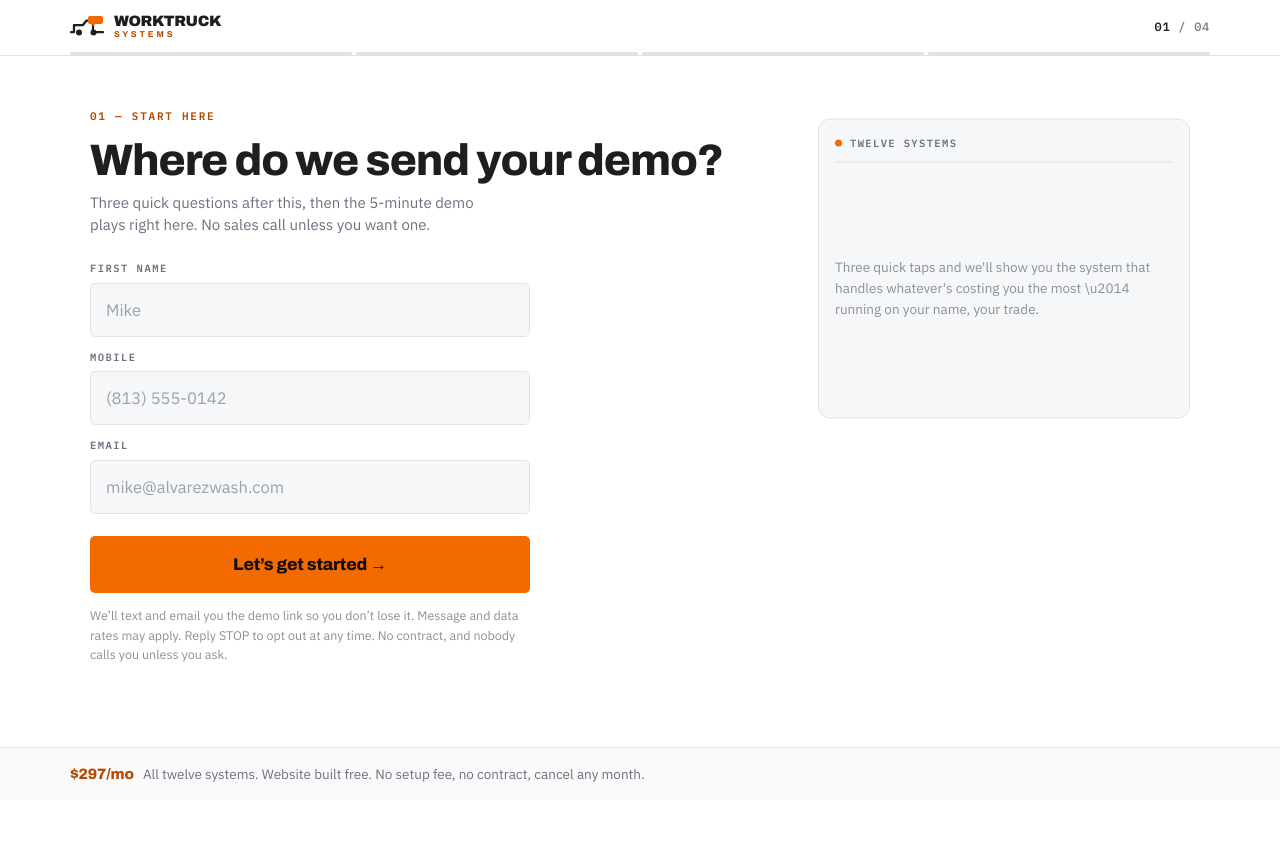
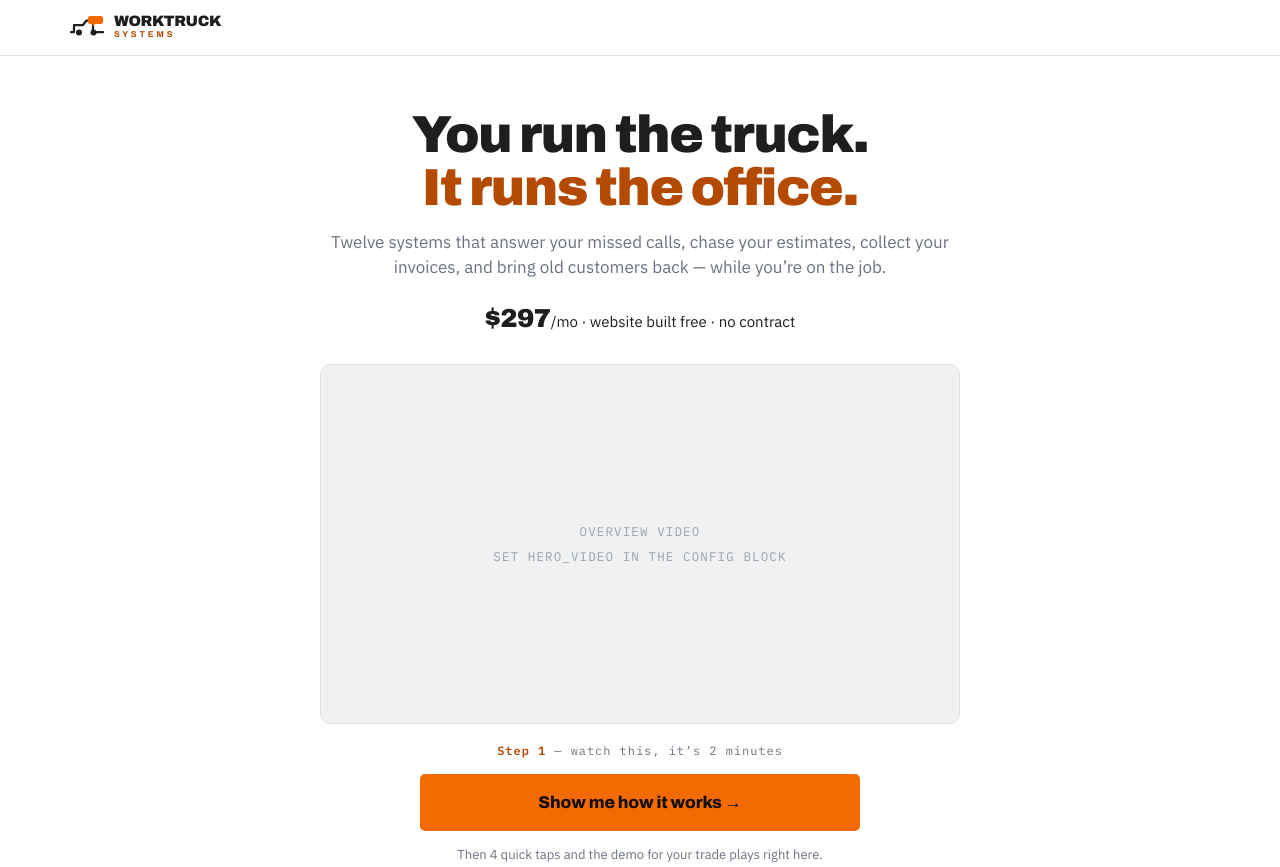
Before and after one commit to getmoeapp-cmd/Worktrucksystems, a plain HTML site: page start.html in a window 1280 px wide. Shown: the top 867 px of the page. Before the commit the page ends 800 px from the top, so only its background shows below. Drawn offline with Linux system fonts and the light colour scheme.

Commit message:
Update start.html

```diff
--- a/start.html
+++ b/start.html
@@ -77,6 +77,8 @@ body{
 /* ── Layout ── */
 .wt-main{flex:1;width:100%;max-width:var(--shell-max);margin:0 auto;padding:34px 20px 40px;}
 .wt-grid{display:grid;grid-template-columns:1fr;gap:34px;align-items:start;}
+.wt-grid.is-hero{grid-template-columns:1fr;}
+.wt-grid.is-hero .wt-thread{display:none;}
 
 /* ── Cards ── */
 .wt-step{animation:wt-in .38s var(--ease) both;}
@@ -198,6 +200,31 @@ body{
 .wt-anchor__inner{max-width:var(--shell-max);margin:0 auto;display:flex;align-items:baseline;gap:9px;flex-wrap:wrap;font-size:13.5px;color:var(--muted);}
 .wt-anchor b{font-family:var(--display);font-weight:800;font-size:15px;color:var(--orange-deep);letter-spacing:-.01em;}
 
+
+/* ── Hero ── */
+.wt-hero{animation:wt-in .45s var(--ease) both;text-align:center;max-width:640px;margin:0 auto;}
+.wt-hero__hd{
+  font-family:var(--display);font-weight:900;
+  font-size:clamp(32px,8.5vw,52px);line-height:1.02;letter-spacing:-.03em;
+  color:var(--ink);margin:0 0 16px;text-wrap:balance;
+}
+.wt-hero__hd span{color:var(--orange-deep);}
+.wt-hero__sub{font-size:17px;line-height:1.5;color:var(--muted);margin:0 0 18px;}
+.wt-hero__price{
+  font-family:var(--body);font-size:15px;color:var(--ink);margin:0 0 26px;
+}
+.wt-hero__price b{
+  font-family:var(--display);font-weight:900;font-size:26px;
+  letter-spacing:-.02em;color:var(--ink);
+}
+.wt-hero__step{
+  font-family:var(--mono);font-size:12px;letter-spacing:.08em;
+  color:var(--muted);margin:18px 0 0;
+}
+.wt-hero__step b{color:var(--orange-deep);font-weight:600;}
+.wt-go--hero{margin:14px auto 0;display:block;}
+.wt-hero__note{font-size:13px;color:var(--muted);margin:14px 0 0;}
+
 @media (min-width:920px){
   .wt-grid{grid-template-columns:1fr 372px;gap:56px;}
   .wt-thread{position:sticky;top:118px;min-height:300px;}
@@ -274,6 +301,9 @@ var VIDEOS = {
 };
 
 var CALENDAR_URL = 'https://api.leadconnectorhq.com/widget/bookings/demo-xoqfmqyc2';
+
+/* The 2-minute overview that plays before anything is asked. Same embed format as VIDEOS. */
+var HERO_VIDEO = '';
 /* ══════════════════════════════════════════════════ */
 
 var stage=document.getElementById('stage'), thread=document.getElementById('thread'),
@@ -390,10 +420,15 @@ var STEPS=[
 ];
 
 function paint(){
-  var done=Math.min(state.step,TOTAL),bars=slats.children;
+  var onHero = state.step===0;
+  slats.style.visibility  = onHero ? 'hidden' : 'visible';
+  countEl.style.visibility = onHero ? 'hidden' : 'visible';
+  if(onHero) return;
+
+  var done=Math.min(state.step-1,TOTAL),bars=slats.children;
   for(var i=0;i<bars.length;i++) bars[i].classList.toggle('is-done',i<done);
   slats.setAttribute('aria-valuenow',done);
-  countEl.innerHTML='<b>0'+Math.min(state.step+1,TOTAL)+'</b> / 04';
+  countEl.innerHTML='<b>0'+Math.min(state.step,TOTAL)+'</b> / 04';
 }
 
 /* ── Thread ── */
@@ -444,23 +479,45 @@ function threadFor(key){
 /* ── Render ── */
 function render(){
   paint();
-  if(state.step===0) return renderContact();
-  if(state.step<4)   return renderQuestion(STEPS[state.step-1]);
+  document.querySelector('.wt-grid').classList.toggle('is-hero', state.step===0);
+  if(state.step===0) return renderHero();
+  if(state.step===1) return renderContact();
+  if(state.step<5)   return renderQuestion(STEPS[state.step-2]);
   return renderDemo();
+}
+
+function renderHero(){
+  var player = HERO_VIDEO
+    ? '<iframe src="'+HERO_VIDEO+'" title="WorkTruck Systems overview" allow="accelerometer; autoplay; clipboard-write; encrypted-media; picture-in-picture" allowfullscreen></iframe>'
+    : '<div class="wt-video__slot">Overview video<br>Set HERO_VIDEO in the config block</div>';
+
+  stage.innerHTML='<div class="wt-hero">'
+    +'<h1 class="wt-hero__hd">You run the truck.<br><span>It runs the office.</span></h1>'
+    +'<p class="wt-hero__sub">Twelve systems that answer your missed calls, chase your estimates, collect your invoices, and bring old customers back \u2014 while you\u2019re on the job.</p>'
+    +'<p class="wt-hero__price"><b>$297</b>/mo \u00b7 website built free \u00b7 no contract</p>'
+    +'<div class="wt-video">'+player+'</div>'
+    +'<p class="wt-hero__step"><b>Step 1</b> \u2014 watch this, it\u2019s 2 minutes</p>'
+    +'<button class="wt-go wt-go--hero" id="heroGo">Show me how it works \u2192</button>'
+    +'<p class="wt-hero__note">Then 4 quick taps and the demo for your trade plays right here.</p>'
+    +'</div>';
+
+  document.getElementById('heroGo').addEventListener('click',function(){
+    state.step=1; render(); window.scrollTo({top:0,behavior:'smooth'});
+  });
 }
 
 function renderContact(){
   stage.innerHTML='<div class="wt-step">'
     +'<p class="wt-eyebrow">01 \u2014 Start here</p>'
-    +'<h1 class="wt-ask">Where do we send your demo?</h1>'
-    +'<p class="wt-sub">Three quick questions after this, then the 5-minute demo plays right here. No sales call unless you want one.</p>'
+    +'<h1 class="wt-ask">Let\u2019s get started.</h1>'
+    +'<p class="wt-sub">Three quick taps after this and the demo plays right here on this page. No sales call unless you ask for one.</p>'
     +'<div class="wt-fields">'
     + field('name','First name','Mike')
     + field('cell','Mobile','(813) 555-0142','tel')
     + field('email','Email','mike@alvarezwash.com','email')
     +'</div>'
     +'<button class="wt-go" id="go">Let\u2019s get started \u2192</button>'
-    +'<p class="wt-fine">We\u2019ll text and email you the demo link so you don\u2019t lose it. Message and data rates may apply. Reply STOP to opt out at any time. No contract, and nobody calls you unless you ask.</p>'
+    +'<p class="wt-fine">We\u2019ll text you the link so you can come back to it later. Message and data rates may apply. Reply STOP to opt out at any time. No contract, and nobody calls you unless you ask.</p>'
     +'</div>';
   ['name','cell','email'].forEach(function(k){
     var el=document.getElementById('f_'+k);
@@ -589,7 +646,7 @@ function startFunnel(){
   if(window.fbq) fbq('track','Lead');
 
   post(p).then(function(){
-    state.step=1; render(); window.scrollTo({top:0,behavior:'smooth'});
+    state.step=2; render(); window.scrollTo({top:0,behavior:'smooth'});
   });
 }
 
```
